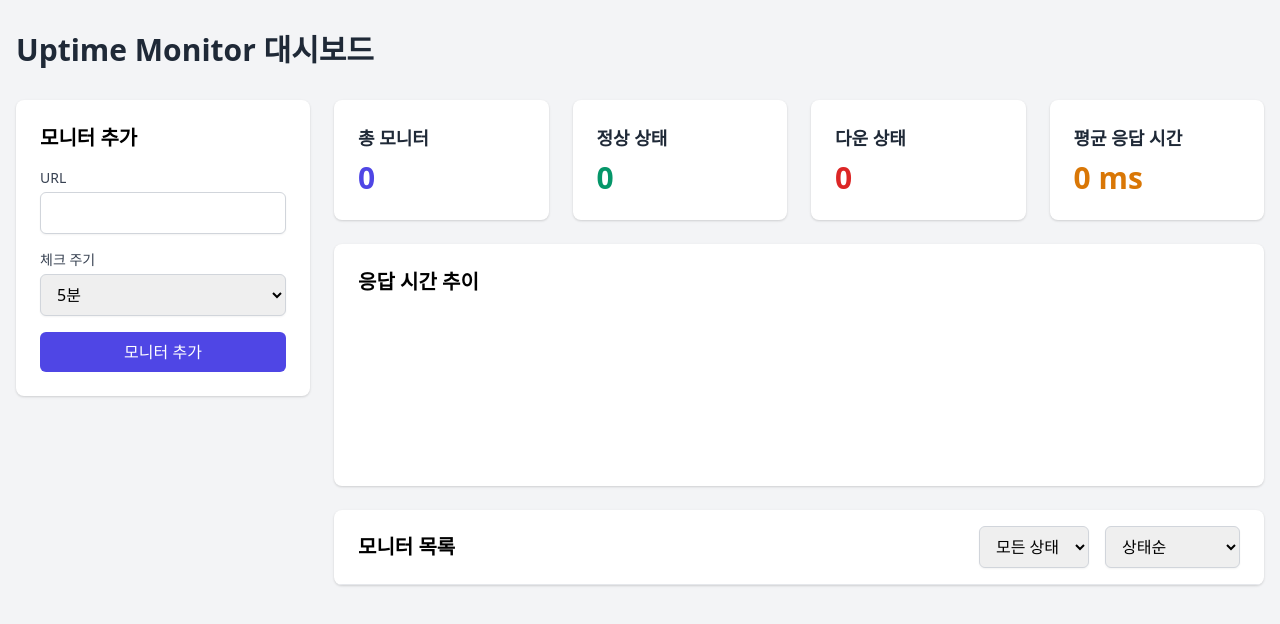
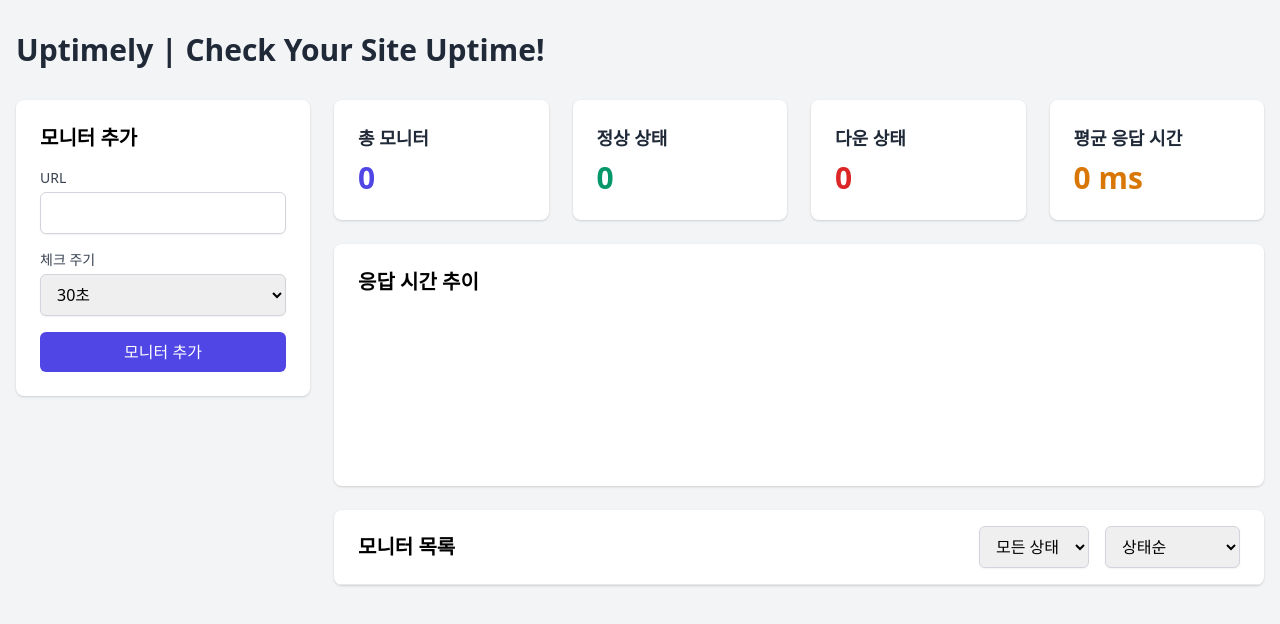
Before and after one commit to sioaeko/Uptime-Checker, a website: page public/index.html in a window 1280 px wide. Drawn offline with nearby package versions, Linux system fonts and the light colour scheme.

Commit message:
Update index.html

```diff
--- a/public/index.html
+++ b/public/index.html
@@ -3,7 +3,7 @@
 <head>
     <meta charset="UTF-8">
     <meta name="viewport" content="width=device-width, initial-scale=1.0">
-    <title>고급 Uptime Monitor 대시보드</title>
+    <title>Uptimely</title>
     <link rel="stylesheet" href="https://cdnjs.cloudflare.com/ajax/libs/tailwindcss/2.2.19/tailwind.min.css">
     <link rel="stylesheet" href="styles.css">
     <script src="https://cdnjs.cloudflare.com/ajax/libs/font-awesome/5.15.3/js/all.min.js"></script>
@@ -12,7 +12,7 @@
 <body class="bg-gray-100">
     <div class="container mx-auto px-4 py-8">
         <header class="mb-8">
-            <h1 class="text-3xl font-bold text-gray-800">Uptime Monitor 대시보드</h1>
+            <h1 class="text-3xl font-bold text-gray-800">Uptimely | Check Your Site Uptime! </h1>
         </header>
 
         <main class="grid grid-cols-12 gap-6">
@@ -30,6 +30,8 @@
                             <label for="checkInterval" class="block text-sm font-medium text-gray-700">체크 주기</label>
                             <select id="checkInterval" name="interval"
                                 class="mt-1 block w-full border border-gray-300 rounded-md shadow-sm py-2 px-3 focus:outline-none focus:ring-indigo-500 focus:border-indigo-500">
+                                <option value="30000">30초</option>
+                                <option value="60000">1분</option>
                                 <option value="300000">5분</option>
                                 <option value="600000">10분</option>
                                 <option value="1800000">30분</option>
```
